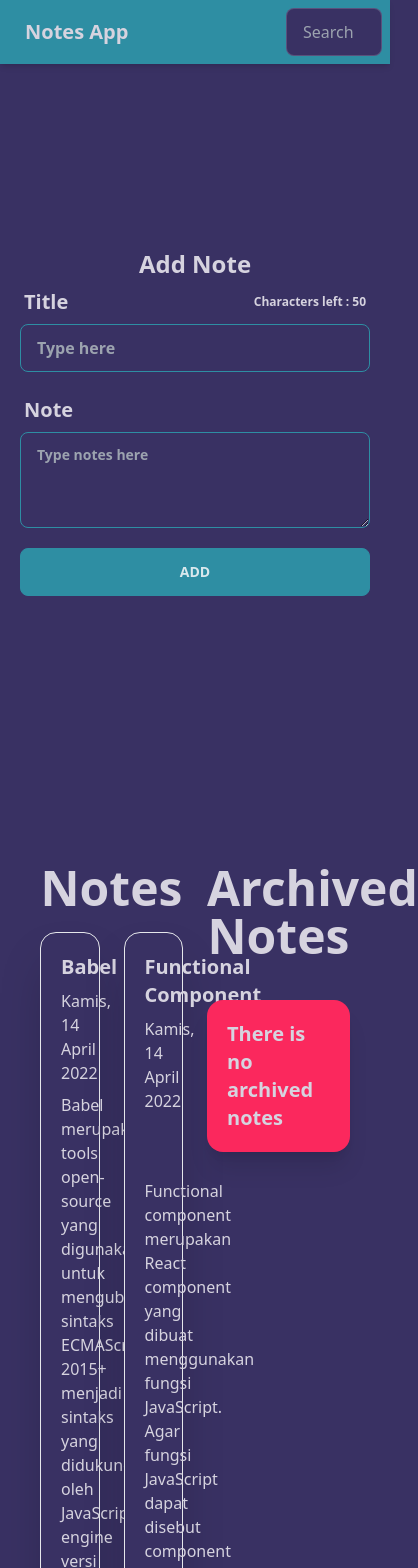
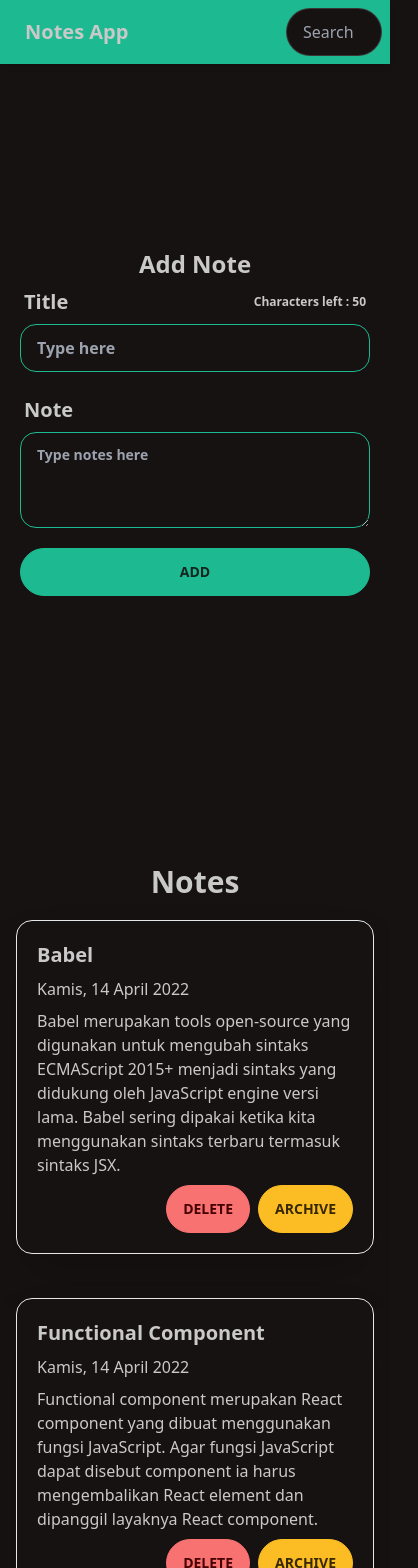
Before and after one commit to RaihanSyahSP/notes-app-submission, a React (Vite) app: page / in a window 390 px wide. Shown: the top 1568 px of the page, 418 px wide, since content can reach past the window. Built offline with nearby package versions, Linux system fonts and the light colour scheme.

Commit message:
refactor: responsive

```diff
--- a/src/components/NotesContainer.jsx
+++ b/src/components/NotesContainer.jsx
@@ -7,9 +7,9 @@ const NotesContainer = ({ notes, deleteHandler, archivedHandler }) => {
   const unarchivedNotes = notes.filter((note) => !note.archived);
 
   return (
-    <div className="grid grid-cols-2 gap-6 h-[100vh] mt-5 px-10">
+    <div className="grid grid-cols-1 gap-6 h-[100vh] mt-5 px-4 lg:px-10 lg:grid-cols-2">
       <div className="col-span-1">
-        <h2 className='text-5xl font-bold text-center'>Notes</h2>
+        <h2 className='text-3xl font-bold text-center md:text-5xl'>Notes</h2>
         {unarchivedNotes.length > 0 ? (
           <NotesList notes={unarchivedNotes} deleteHandler={deleteHandler} archivedHandler={archivedHandler} />
         ) : (
@@ -17,7 +17,7 @@ const NotesContainer = ({ notes, deleteHandler, archivedHandler }) => {
         )}
       </div>
       <div className="col-span-1">
-        <h2 className='text-5xl font-bold text-center'>Archived Notes</h2>
+        <h2 className='text-3xl font-bold text-center md:text-5xl'>Archived Notes</h2>
         {archivedNotes.length > 0 ? (
           <NotesList notes={archivedNotes} deleteHandler={deleteHandler} archivedHandler={archivedHandler} />
         ) : (
--- a/src/components/NotesInput.jsx
+++ b/src/components/NotesInput.jsx
@@ -44,7 +44,7 @@ const NotesInput = ({addNotes}) => {
             <img src="../public/write.svg" width="450px"></img>
         </div>
 				<aside className="flex flex-col font-semibold w-full mx-auto items-center lg:w-[450px] ">
-							<h1 className="text-2xl lg:text-4xl">Add Note</h1>
+							<h1 className="text-2xl font-bold lg:text-5xl">Add Note</h1>
 							<form className="form-control w-full max-w-lg" onSubmit={onFormSubmitHandler} >
 									<label className="label" htmlFor="title">
 												<span className="label-text text-xl lg:text-2xl">Title</span>
@@ -56,7 +56,7 @@ const NotesInput = ({addNotes}) => {
 											id="title"
 											value={title}
 											onChange={onTitleChangeHandler}
-											className="input input-bordered input-secondary w-full max-w-lg"
+											className="input input-bordered input-secondary w-full max-w-lg rounded-2xl"
 											required
 									/>
 										<label className="label">
@@ -71,7 +71,7 @@ const NotesInput = ({addNotes}) => {
 											<span className="label-text text-xl lg:text-2xl">Note</span>
 									</label>
 									<textarea
-											className="textarea textarea-bordered textarea-secondary h-24"
+											className="textarea textarea-bordered textarea-secondary h-24 rounded-2xl"
 											id="notes"
 											placeholder="Type notes here"
 											value={body}
--- a/src/components/NotesList.jsx
+++ b/src/components/NotesList.jsx
@@ -3,7 +3,7 @@ import NotesItem from './NotesItem'
 
 const NotesList = ({ notes, deleteHandler, archivedHandler }) => {
     return (
-        <div className='grid grid-cols-2 gap-6'>
+        <div className='grid grid-cols-1 gap-6 md:grid-cols-2'>
             {notes.map(note => (
                 <NotesItem
                     key={note.id}
--- a/tailwind.config.js
+++ b/tailwind.config.js
@@ -8,19 +8,20 @@ export default {
   plugins: [require("daisyui")],
   daisyui: {
         themes: [
-          {
-            mytheme: {
-              "primary": "#919ce0",
-              "secondary": "#2e8fa5",
-              "accent": "#6150fc",
-              "neutral": "#201a23",
-              "base-100": "#393163",
-              "info": "#8295f8",
-              "success": "#14a98e",
-              "warning": "#ad6b10",
-              "error": "#fb285d",
-            },
-          },
+          // {
+          //   mytheme: {
+          //     "primary": "#919ce0",
+          //     "secondary": "#2e8fa5",
+          //     "accent": "#6150fc",
+          //     "neutral": "#201a23",
+          //     "base-100": "#393163",
+          //     "info": "#8295f8",
+          //     "success": "#14a98e",
+          //     "warning": "#ad6b10",
+          //     "error": "#fb285d",
+          //   },
+      // },
+          "forest"
     ],
 
     },
```
Also changed, not shown: public/write.svg.
